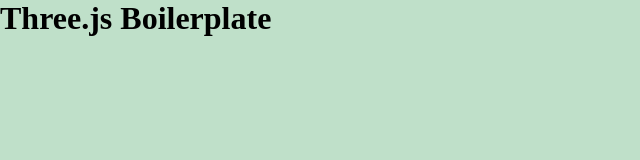
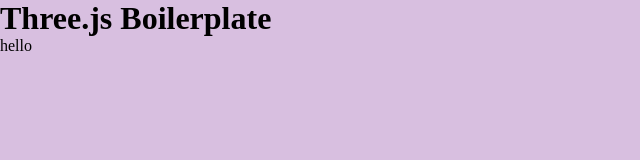
Before and after one commit to bryanhain97/three-js-tests, a website built with webpack: page src/index.html in a window 1280 px wide. Shown: the whole page, without its empty margins (0-640 px from the left). Built offline with nearby package versions, Linux system fonts and the light colour scheme.

Commit message:
boilderplate ready

```diff
--- a/package.json
+++ b/package.json
@@ -4,7 +4,7 @@
   "description": "creating threejs typescript boilerplate",
   "main": "index.js",
   "scripts": {
-    "dev": "npm run sass & webpack --watch & npx webpack serve",
+    "dev": "npm run sass & npx webpack serve",
     "build": "npx webpack build --mode=production",
     "sass": "npx sass --watch ./src/styles/index.scss ./src/index.css --no-source-map",
     "test": "echo \"Error: no test specified\" && exit 1"
--- a/src/index.html
+++ b/src/index.html
@@ -8,5 +8,6 @@
 </head>
 <body>
     <h1>Three.js Boilerplate</h1>
+    <p>hello</p>
 </body>
 </html>
--- a/src/index.ts
+++ b/src/index.ts
@@ -4,3 +4,5 @@
 const greet = (name) => {
     console.log(name)
 }
+
+greet('Hey Bryan')
--- a/src/styles/index.scss
+++ b/src/styles/index.scss
@@ -4,5 +4,5 @@
     box-sizing: border-box
 }
 body {
-    background-color: rgb(191, 224, 201)
+    background-color: rgb(216, 191, 224)
 }
```
Also changed, not shown: dist/bundle.js, dist/index.html, dist/main.css, src/index.css, 1 other file.
